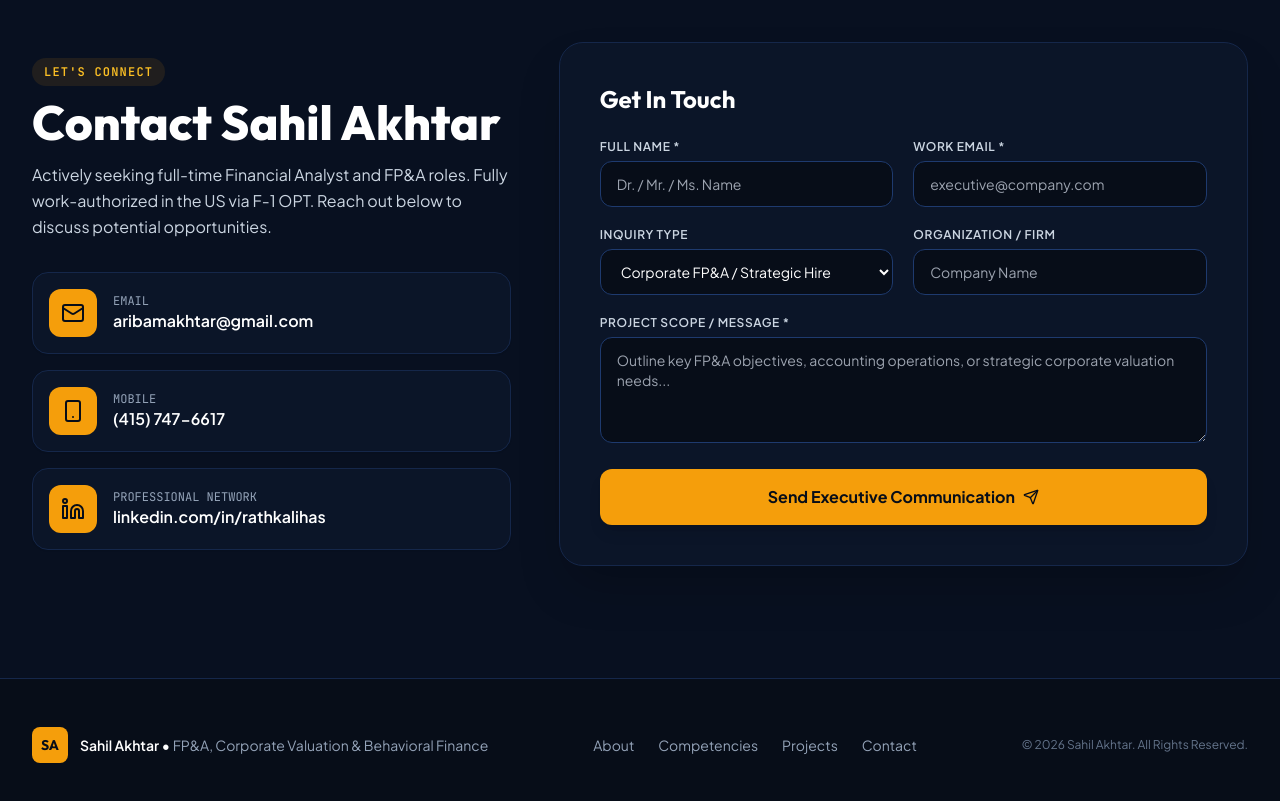
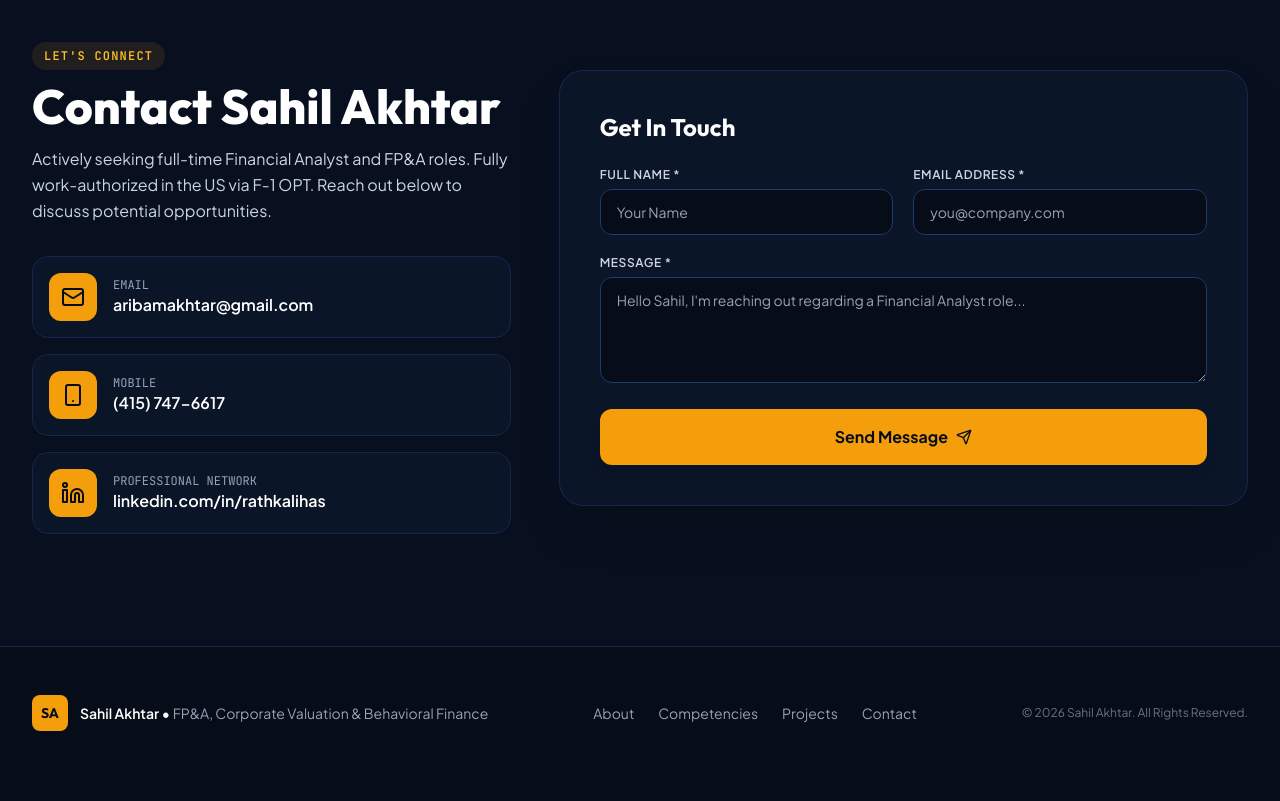
Before and after one commit to akhtarsahil/portfolio, a plain HTML site: page index.html in a window 1280 px wide. Shown: the part 5500-6301 px from the top of the page. After the commit the page ends 6279 px from the top, so only its background shows below. Drawn offline with nearby package versions, Linux system fonts and the light colour scheme.

Commit message:
content: simplify contact form for job-seeker profile

```diff
--- a/index.html
+++ b/index.html
@@ -1136,42 +1136,26 @@
                 <div class="grid grid-cols-1 sm:grid-cols-2 gap-5">
                   <div>
                     <label class="block text-xs font-semibold uppercase tracking-wider text-slate-700 dark:text-slate-300 mb-1.5">Full Name *</label>
-                    <input type="text" required placeholder="Dr. / Mr. / Ms. Name" class="w-full px-4 py-3 rounded-xl bg-slate-50 dark:bg-navy-950 border border-slate-200 dark:border-navy-700 text-sm focus:outline-none focus:ring-2 focus:ring-gold-500 text-navy-900 dark:text-white transition-all" />
+                    <input type="text" required placeholder="Your Name" class="w-full px-4 py-3 rounded-xl bg-slate-50 dark:bg-navy-950 border border-slate-200 dark:border-navy-700 text-sm focus:outline-none focus:ring-2 focus:ring-gold-500 text-navy-900 dark:text-white transition-all" />
                   </div>
                   <div>
-                    <label class="block text-xs font-semibold uppercase tracking-wider text-slate-700 dark:text-slate-300 mb-1.5">Work Email *</label>
-                    <input type="email" required placeholder="executive@company.com" class="w-full px-4 py-3 rounded-xl bg-slate-50 dark:bg-navy-950 border border-slate-200 dark:border-navy-700 text-sm focus:outline-none focus:ring-2 focus:ring-gold-500 text-navy-900 dark:text-white transition-all" />
-                  </div>
-                </div>
-
-                <div class="grid grid-cols-1 sm:grid-cols-2 gap-5">
-                  <div>
-                    <label class="block text-xs font-semibold uppercase tracking-wider text-slate-700 dark:text-slate-300 mb-1.5">Inquiry Type</label>
-                    <select class="w-full px-4 py-3 rounded-xl bg-slate-50 dark:bg-navy-950 border border-slate-200 dark:border-navy-700 text-sm focus:outline-none focus:ring-2 focus:ring-gold-500 text-navy-900 dark:text-white transition-all">
-                      <option>Corporate FP&A / Strategic Hire</option>
-                      <option>Valuation & Financial Modeling Engagement</option>
-                      <option>Accounts Payable / Accounts Receivable Consultation</option>
-                      <option>Behavioral Finance / M&A Advisory</option>
-                    </select>
-                  </div>
-                  <div>
-                    <label class="block text-xs font-semibold uppercase tracking-wider text-slate-700 dark:text-slate-300 mb-1.5">Organization / Firm</label>
-                    <input type="text" placeholder="Company Name" class="w-full px-4 py-3 rounded-xl bg-slate-50 dark:bg-navy-950 border border-slate-200 dark:border-navy-700 text-sm focus:outline-none focus:ring-2 focus:ring-gold-500 text-navy-900 dark:text-white transition-all" />
+                    <label class="block text-xs font-semibold uppercase tracking-wider text-slate-700 dark:text-slate-300 mb-1.5">Email Address *</label>
+                    <input type="email" required placeholder="you@company.com" class="w-full px-4 py-3 rounded-xl bg-slate-50 dark:bg-navy-950 border border-slate-200 dark:border-navy-700 text-sm focus:outline-none focus:ring-2 focus:ring-gold-500 text-navy-900 dark:text-white transition-all" />
                   </div>
                 </div>
 
                 <div>
-                  <label class="block text-xs font-semibold uppercase tracking-wider text-slate-700 dark:text-slate-300 mb-1.5">Project Scope / Message *</label>
-                  <textarea rows="4" required placeholder="Outline key FP&A objectives, accounting operations, or strategic corporate valuation needs..." class="w-full px-4 py-3 rounded-xl bg-slate-50 dark:bg-navy-950 border border-slate-200 dark:border-navy-700 text-sm focus:outline-none focus:ring-2 focus:ring-gold-500 text-navy-900 dark:text-white transition-all"></textarea>
+                  <label class="block text-xs font-semibold uppercase tracking-wider text-slate-700 dark:text-slate-300 mb-1.5">Message *</label>
+                  <textarea rows="4" required placeholder="Hello Sahil, I'm reaching out regarding a Financial Analyst role..." class="w-full px-4 py-3 rounded-xl bg-slate-50 dark:bg-navy-950 border border-slate-200 dark:border-navy-700 text-sm focus:outline-none focus:ring-2 focus:ring-gold-500 text-navy-900 dark:text-white transition-all"></textarea>
                 </div>
 
                 <button type="submit" id="submitBtn" class="w-full py-4 rounded-xl bg-navy-900 dark:bg-gold-500 text-white dark:text-navy-950 font-bold text-base shadow-lg hover:bg-navy-800 dark:hover:bg-gold-400 transition-all duration-200 flex items-center justify-center gap-2">
-                  <span>Send Executive Communication</span>
+                  <span>Send Message</span>
                   <i data-lucide="send" class="w-4 h-4"></i>
                 </button>
 
                 <div id="formSuccessMessage" class="hidden p-4 rounded-xl bg-emerald-500/10 border border-emerald-500/30 text-emerald-600 dark:text-emerald-400 text-sm text-center font-semibold">
-                  ✓ Message transmitted securely. Sahil Akhtar will review your inquiry shortly.
+                  ✓ Message sent successfully. I will get back to you shortly.
                 </div>
               </form>
 
```
